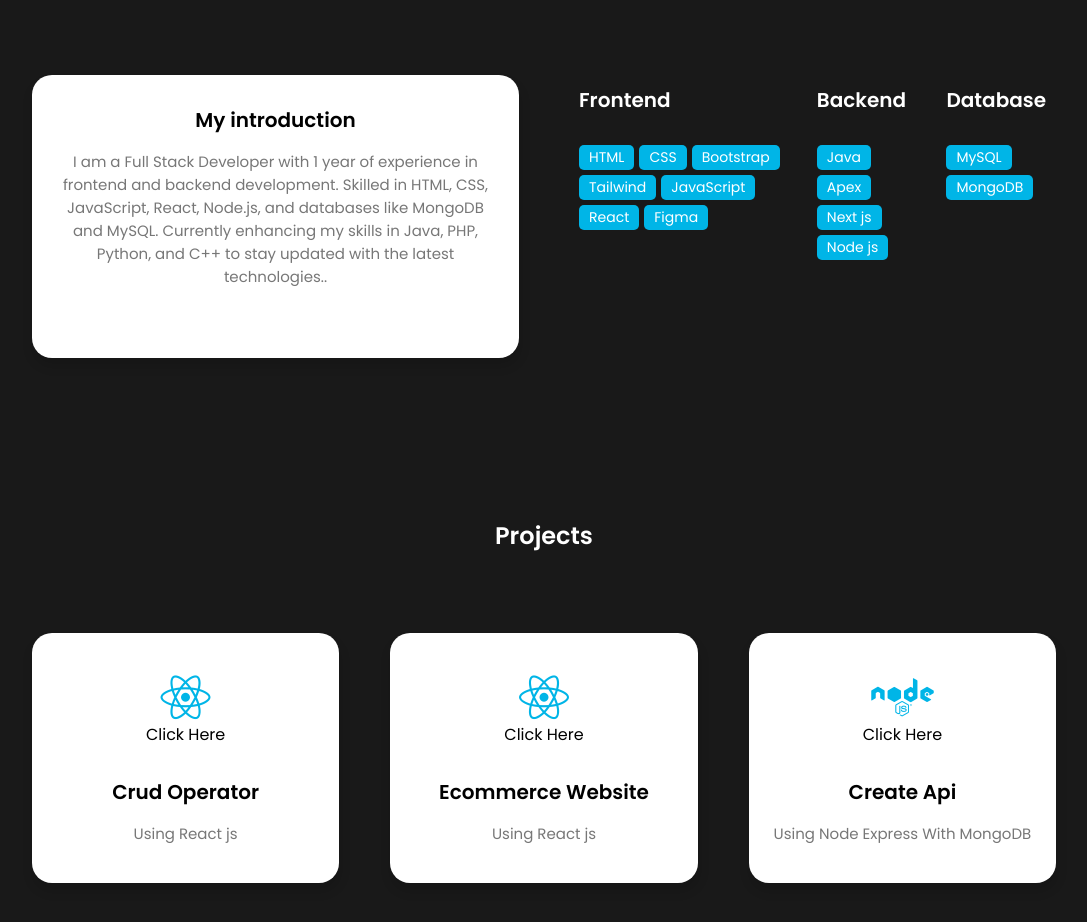
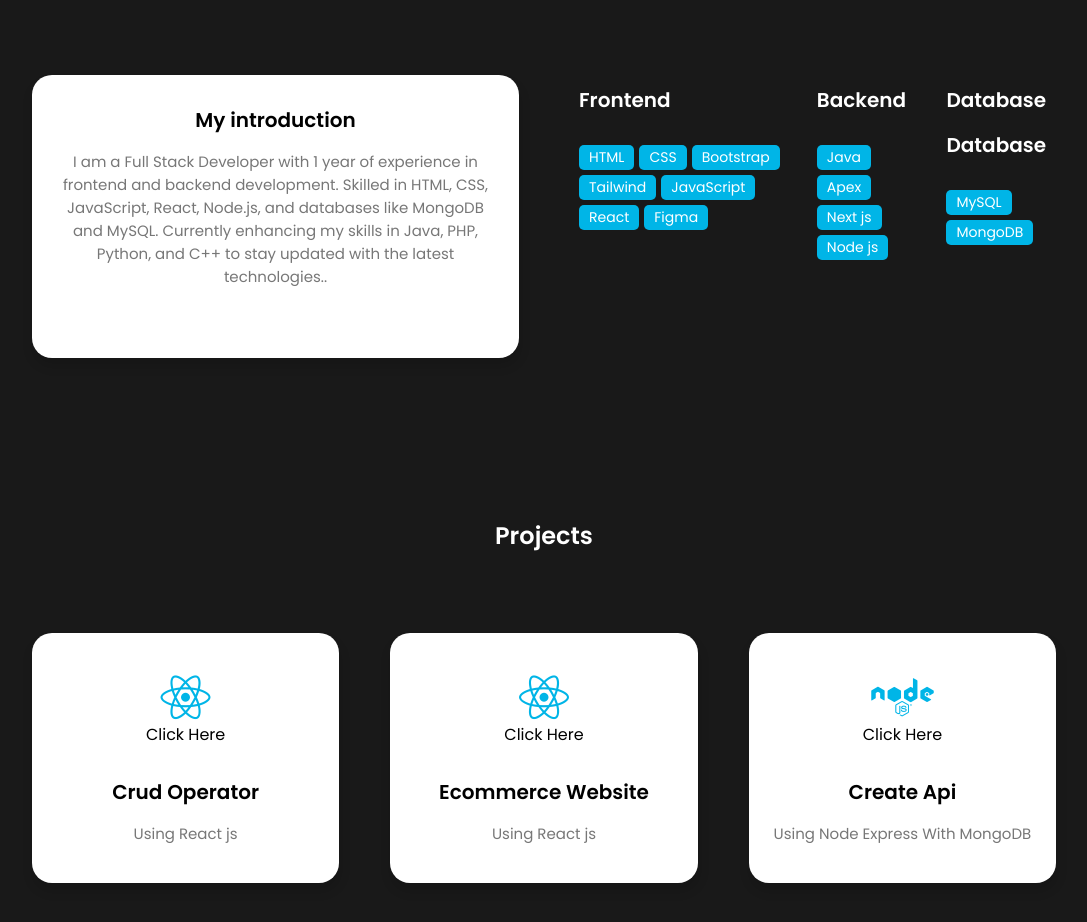
Before and after one commit to Zulfiqar-Ali10/React-Portfolio, a React (Vite) app: page / in a window 1280 px wide. Shown: the part 920-1842 px from the top of the page, without its empty margins (96-1183 px from the left). Built offline with nearby package versions, Linux system fonts and the light colour scheme.

Commit message:
changes-51

```diff
--- a/src/Components/About.jsx
+++ b/src/Components/About.jsx
@@ -45,6 +45,7 @@ export default function About() {
       <div className="skills-box">
         <div className="skills-header">
           <h3>Database</h3>
+          <h3>Database</h3>
         </div>
         <div className="skills-list">
           <span>MySQL</span>
```
